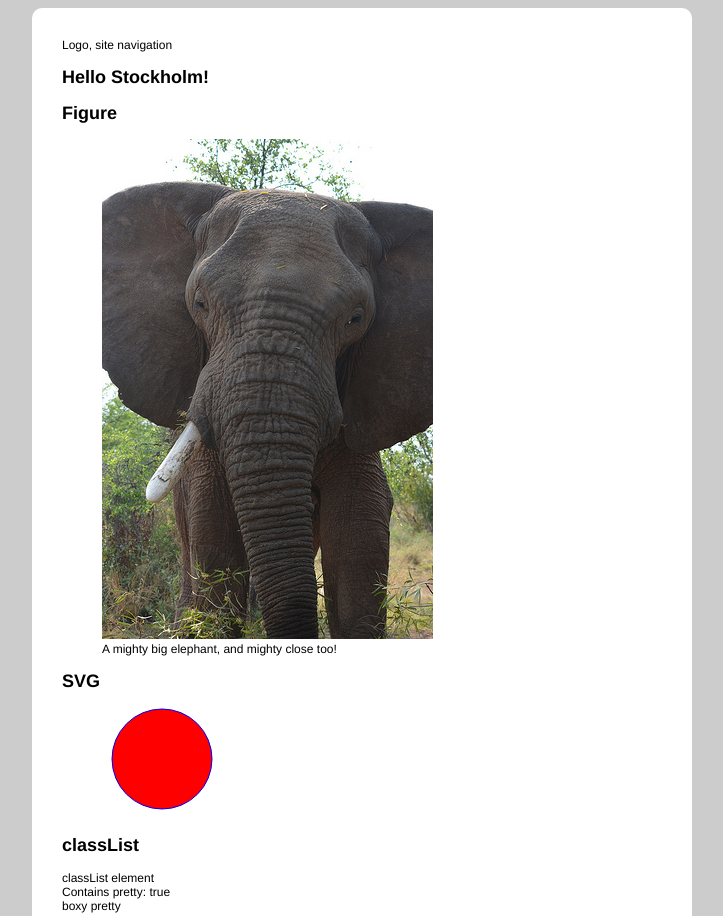
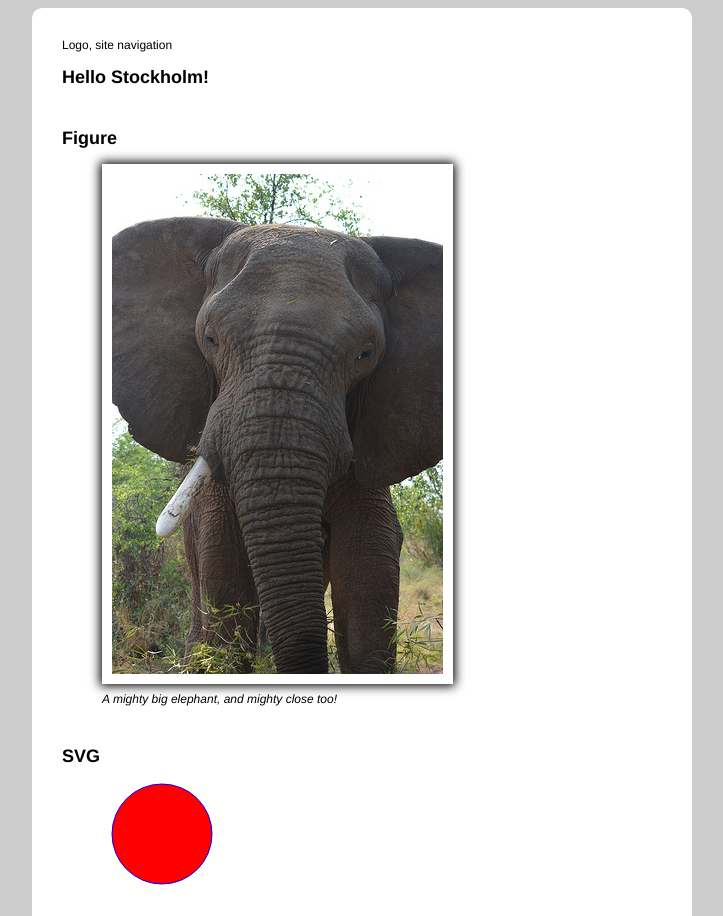
Before and after one commit to robnyman/robnyman.github.com, a plain HTML site: page html5demos/html/index.html in a window 1280 px wide. Shown: the top 916 px of the page, without its empty margins (278-1001 px from the left). Drawn offline with Linux system fonts and the light colour scheme.

Commit message:
Made things slightly prettier since I was bored…

```diff
--- a/html5demos/html/css/base.css
+++ b/html5demos/html/css/base.css
@@ -1,6 +1,10 @@
 body {
     font: 12px "Helvetica Neue", "Helvetica", sans-serif;
     background: #ccc;
+}
+
+h2 {
+    margin-top: 40px;
 }
 
 .container {
@@ -9,6 +13,16 @@ body {
     border-radius: 10px;
     margin: 0 auto;
     padding: 30px;
+}
+
+img {
+    padding: 10px;
+    box-shadow: 0 0 10px 2px #000;
+    margin-bottom: 5px;
+}
+
+figcaption {
+    font-style: italic;
 }
 
 .additional-content {
```
